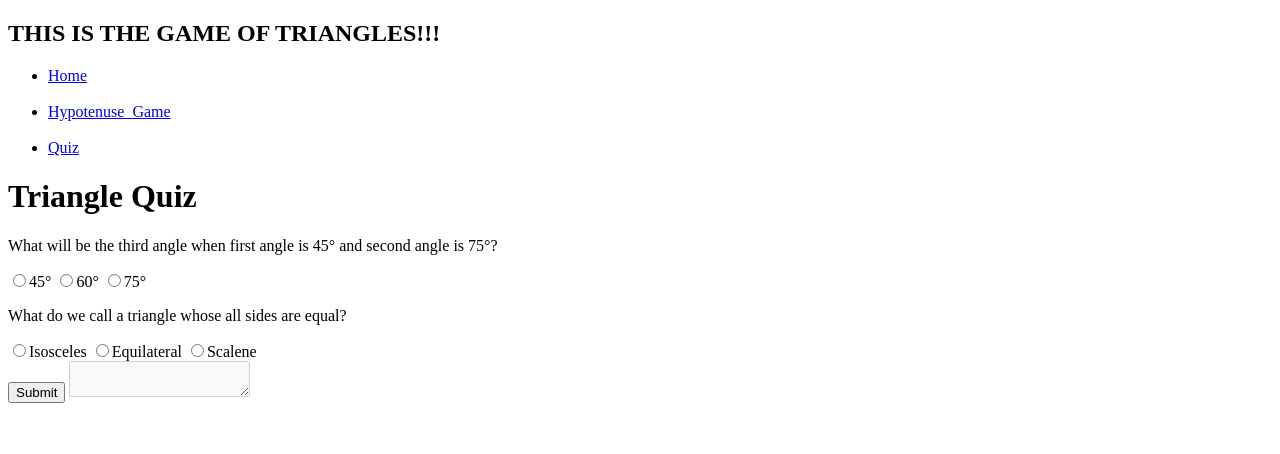
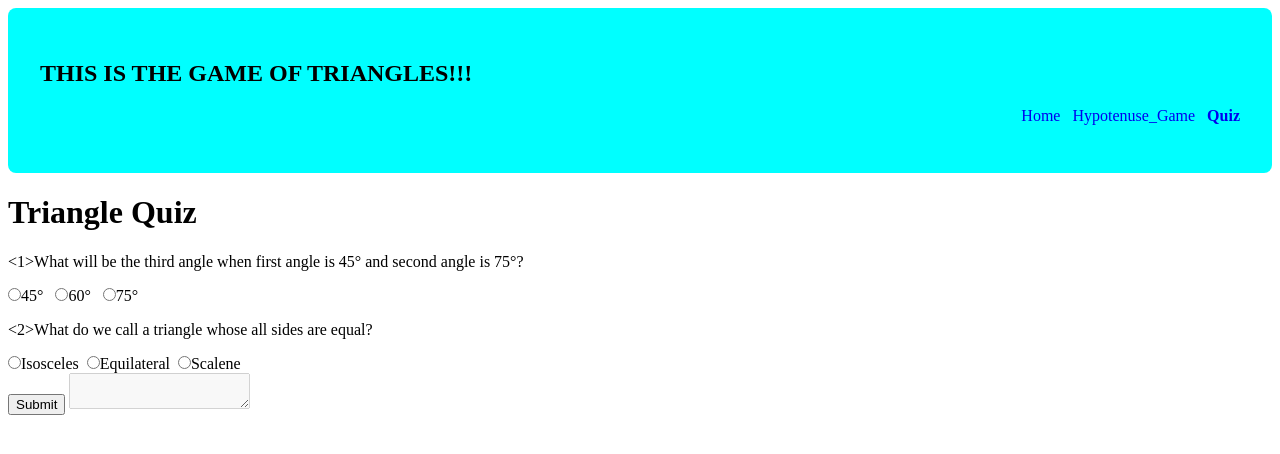
Before and after one commit to techdev-VIK/Fun-Triangle, a plain HTML site: page quiz.html in a window 1280 px wide. Drawn offline with Linux system fonts and the light colour scheme.

Commit message:
Updated quiz form

```diff
--- a/quiz.html
+++ b/quiz.html
@@ -4,6 +4,7 @@
     <meta charset="UTF-8">
     <meta name="viewport" content="width=device-width, initial-scale=1.0">
     <title>Triangle Quiz</title>
+    <link rel="stylesheet" href="style.css">
 </head>
 <body>
     <nav class="navigation">
@@ -15,23 +16,25 @@
     </div>
 
         <ul class="list-non-bullet nav-pills">
-            <li class="list-inline"><a class="active" href="/">Home</a></li>
+            <li class="list-inline"><a class="link" href="/">Home</a></li>
             &nbsp;
             <li class="list-inline"><a class="link" href="CalHypotenuse.html">Hypotenuse_Game</a></li>
             &nbsp;
-            <li class="list-inline"><a class="link" href="quiz.html">Quiz</a></li>
+            <li class="list-inline"><a class="active" href="quiz.html">Quiz</a></li>
         </ul>
     </nav>
 
     <h1> Triangle Quiz</h1>
     <form class="quiz-form">
         <div class="quiz-container">
-            <p>What will be the third angle when first angle is 45° and second angle is 75°?</p>
+            <p><1>What will be the third angle when first angle is 45° and second angle is 75°?</p>
 
             <label><input type="radio" name="ques1" value="45°">45°</label>
+            &nbsp;
 
 
             <label><input type="radio" name="ques1" value="60°">60°</label>
+            &nbsp;
 
 
             <label><input type="radio" name="ques1" value="75°">75°</label>
@@ -39,12 +42,12 @@
         </div>
 
         <div class="quiz-container">
-            <p>What do we call a triangle whose all sides are equal?</p>
+            <p><2>What do we call a triangle whose all sides are equal?</p>
 
-            <label><input type="radio" name="ques2" value="Isosceles">Isosceles</label>
+            <label><input type="radio" name="ques2" value="Isosceles">Isosceles</label>&nbsp;
 
 
-            <label><input type="radio" name="ques2" value="Equilateral">Equilateral</label>
+            <label><input type="radio" name="ques2" value="Equilateral">Equilateral</label>&nbsp;
 
 
             <label><input type="radio" name="ques2" value="Scalene">Scalene</label>
```
